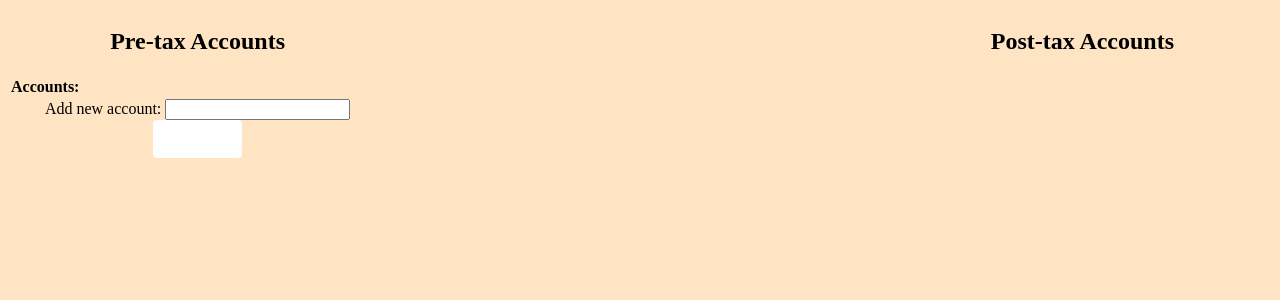
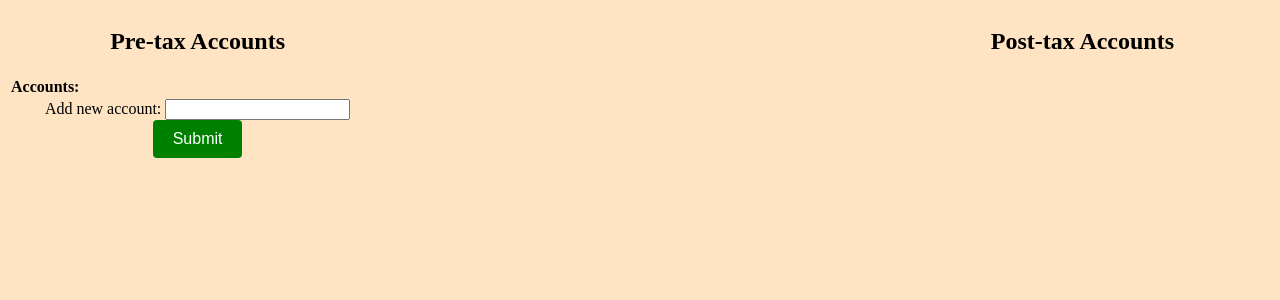
Before and after one commit to shu-fang/shu-fang.github.io, a PHP site: page /accounts.html in a window 1280 px wide. Shown: the top 300 px of the page. Run offline with PHP 8.4, Linux system fonts and the light colour scheme; lists and menus that the app fills with data are empty.

Commit message:
fixed bug

```diff
--- a/script.js
+++ b/script.js
@@ -11,10 +11,11 @@ function displayAccount() {
     let newRow = pretax_accounts.insertRow();
     let newCell = newRow.insertCell();
     newCell.textContent = accountName.value();
-    accountName.value = "";
 
     // save to storage
     let accounts = JSON.parse(localStorage.getItem("accounts")) || [];
     accounts.push(accountName.value);
     localStorage.setItem("accounts", JSON.stringify(accounts));
+
+    accountName.value = "";
 }
--- a/style.css
+++ b/style.css
@@ -4,7 +4,7 @@ body {
 }
 
 #addPretax {
-    background-color:white;
+    background-color:green;
     color: white;
     font-size: 16px;
     padding: 10px 20px;
```
